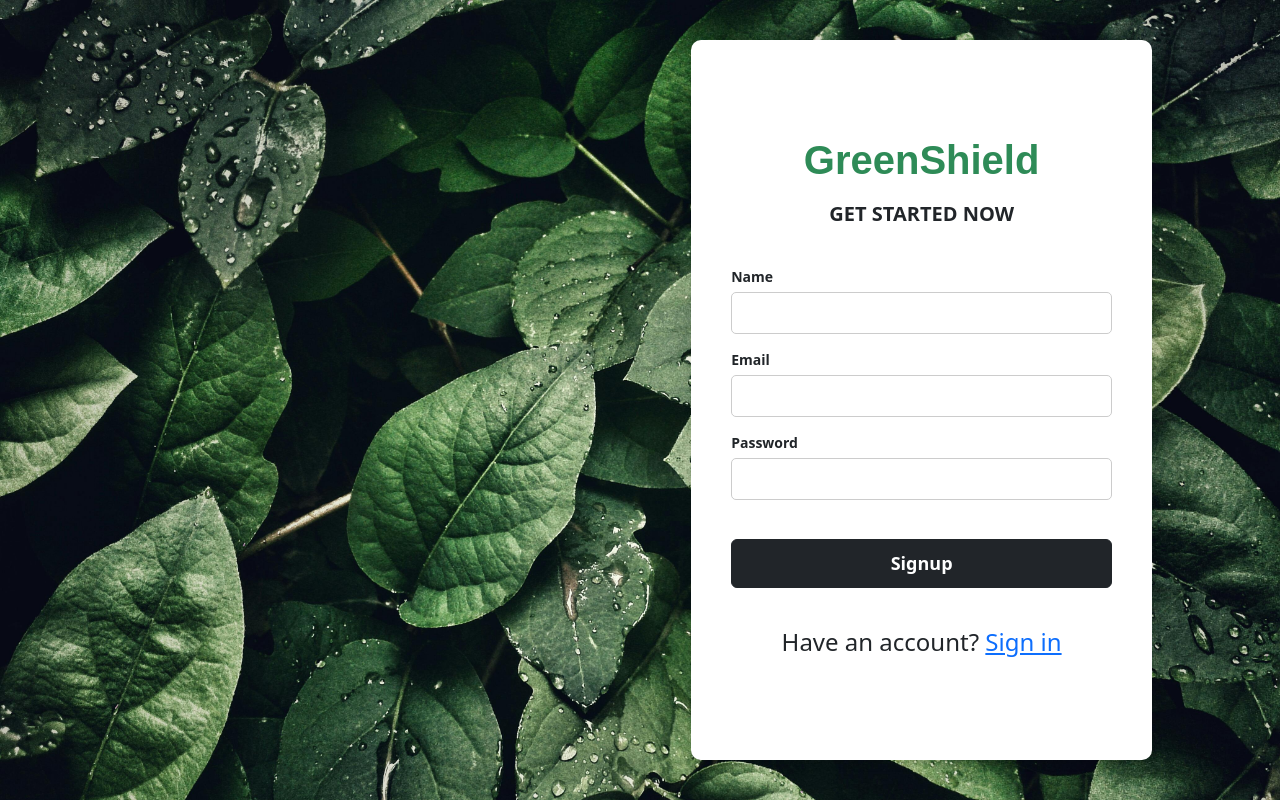
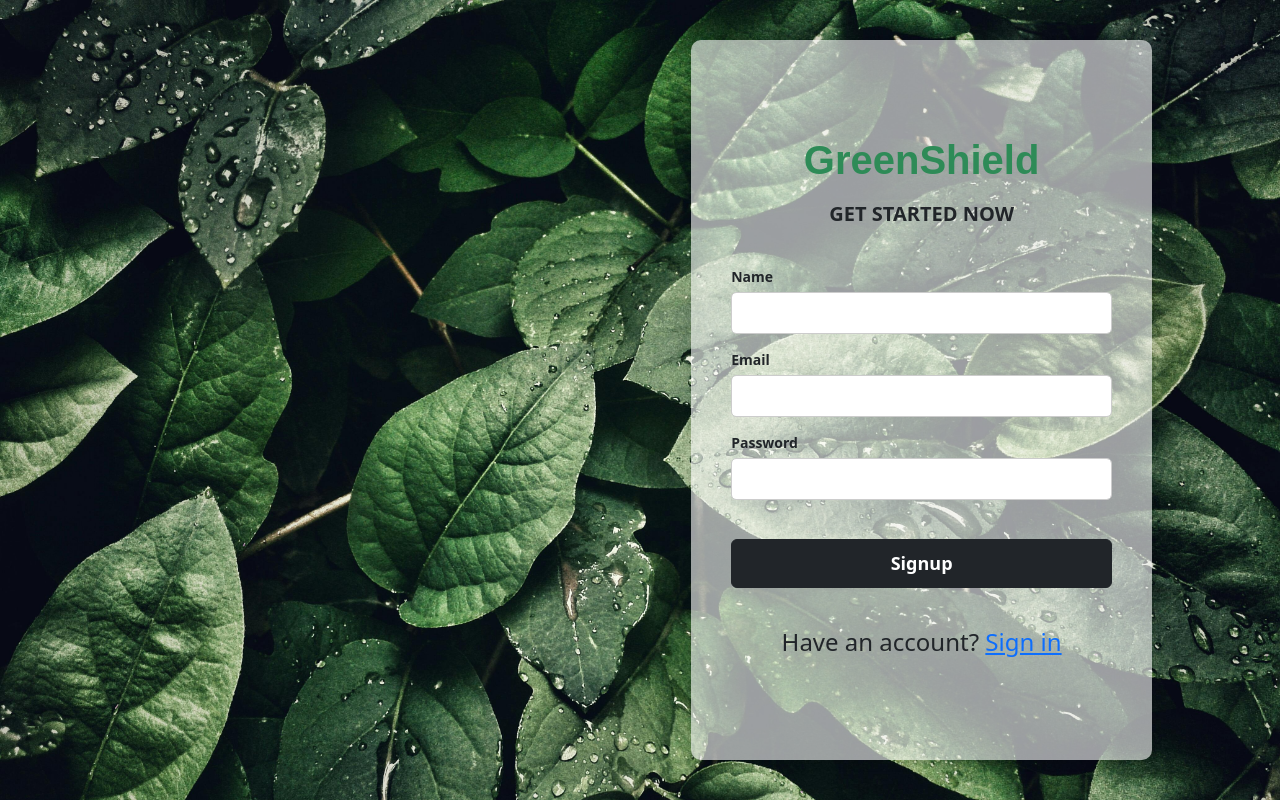
Before and after one commit to Lahirusampath2000/plant-disease-detection, a React (Create React App) app in the folder frontend/: page /register in a window 1280 px wide. Built offline with nearby package versions, Linux system fonts and the light colour scheme.

Commit message:
form transparent effect

```diff
--- a/frontend/src/components/auth/Login.js
+++ b/frontend/src/components/auth/Login.js
@@ -95,7 +95,7 @@ const styles = {
     flexDirection: "column",
     justifyContent: "center",
     padding: "40px",
-    backgroundColor: "#fff",
+    backgroundColor: "rgba(255, 255, 255, 0.6)",
     borderRadius: "10px",
     boxShadow: "0px 4px 8px rgba(0, 0, 0, 0.1)",
     textAlign: "center",
--- a/frontend/src/components/auth/Register.js
+++ b/frontend/src/components/auth/Register.js
@@ -107,7 +107,7 @@ const styles = {
     flexDirection: "column",
     justifyContent: "center",
     padding: "40px",
-    backgroundColor: "#fff",
+    backgroundColor: "rgba(255, 255, 255, 0.6)",
     borderRadius: "10px",
     boxShadow: "0px 4px 8px rgba(0, 0, 0, 0.1)",
     textAlign: "center",
```
